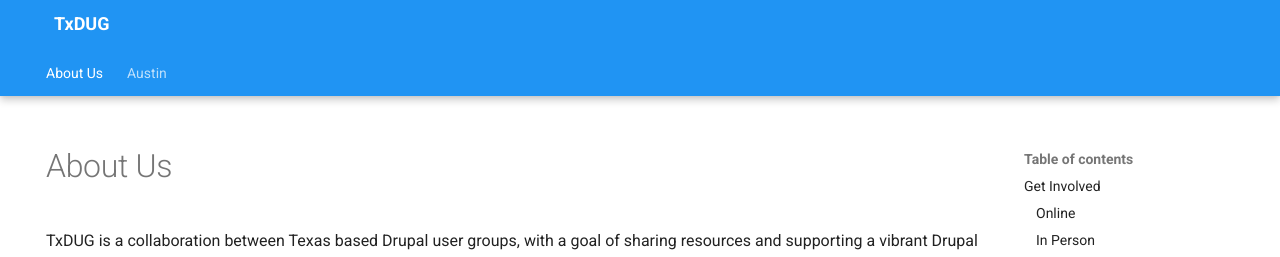
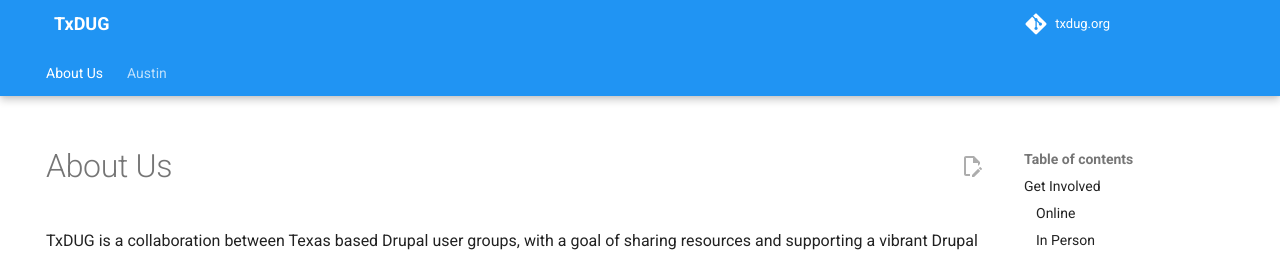
Before and after one commit to jdleonard/txdug.github.io, an MkDocs documentation site: the page built from docs/index.md, in a window 1280 px wide. Shown: the top 257 px of the page. Built offline with MkDocs 1.6.1 and Material for MkDocs 9.7.7, drawn with Linux system fonts in a browser that asks for light colours; comment, search, counter and statistics services are not loaded.

Commit message:
Add github repo and "edit this page" icons

```diff
--- a/mkdocs.yml
+++ b/mkdocs.yml
@@ -1,5 +1,8 @@
 site_name: TxDUG
 site_url: https://txdug.org
+repo_url: https://github.com/TxDUG/txdug.github.io
+repo_name: txdug.org
+edit_uri: edit/main/docs/
 theme:
   name: material
   palette:
@@ -7,6 +10,7 @@ theme:
     accent: deep orange
   favicon: ""
   features:
+    - content.action.edit
     - navigation.tabs
     - navigation.tabs.sticky
 plugins: []
```
